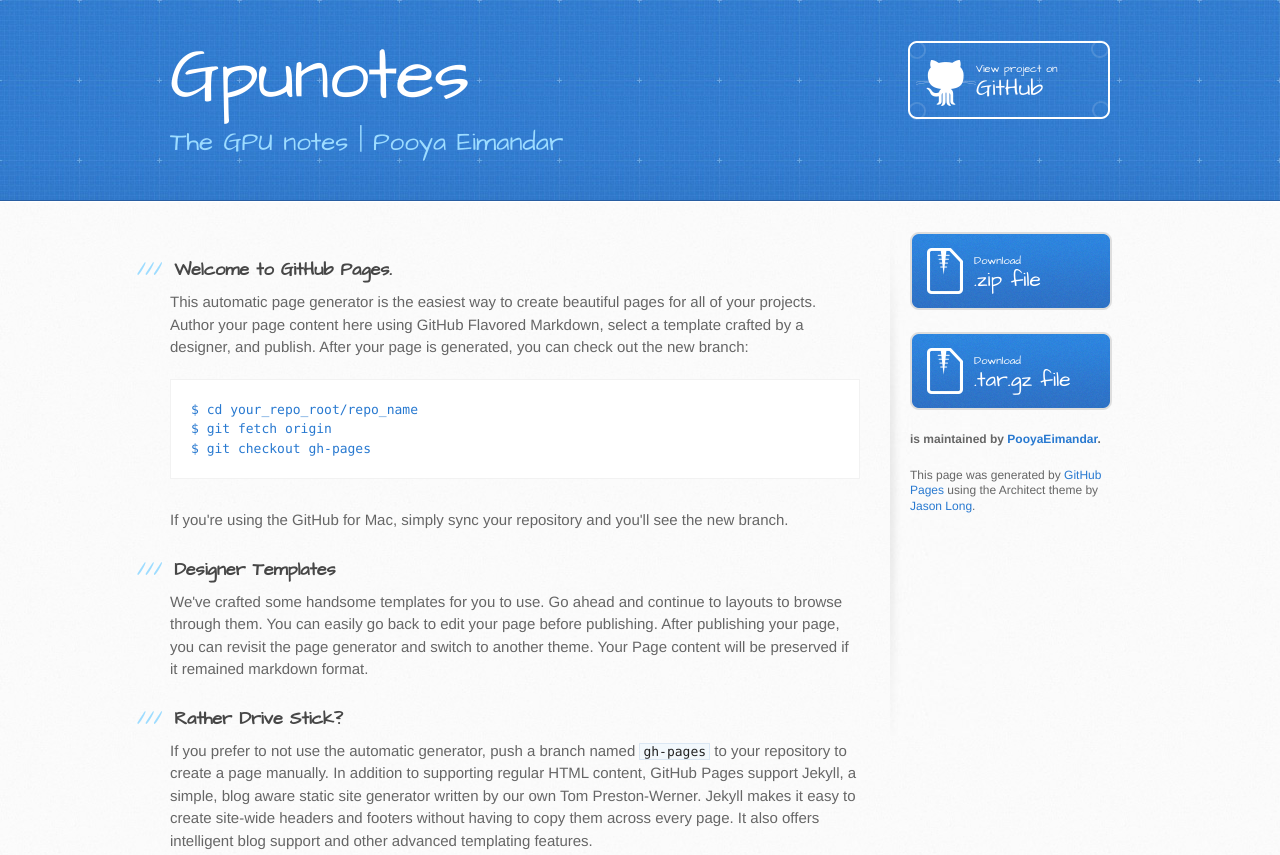
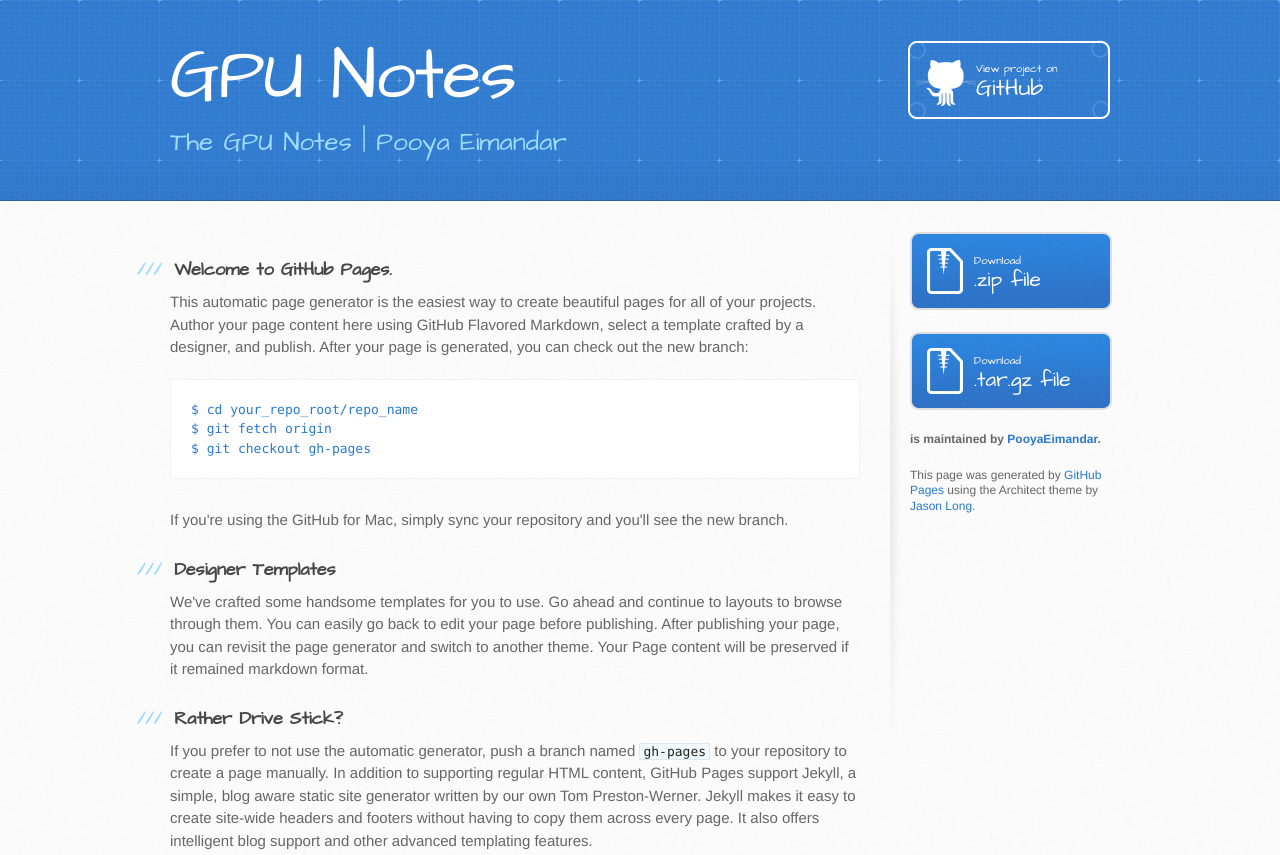
Before and after one commit to PooyaEimandar/GPUNotes, a plain HTML site: page index.html in a window 1280 px wide. Shown: the top 855 px of the page. Drawn offline with Linux system fonts and the light colour scheme.

Commit message:
index.html
index.html updated

```diff
--- a/index.html
+++ b/index.html
@@ -19,8 +19,8 @@
   <body>
     <header>
       <div class="inner">
-        <h1>Gpunotes</h1>
-        <h2>The GPU notes | Pooya Eimandar</h2>
+        <h1>GPU Notes</h1>
+        <h2>The GPU Notes | Pooya Eimandar</h2>
         <a href="https://github.com/PooyaEimandar/GPUNotes" class="button"><small>View project on</small> GitHub</a>
       </div>
     </header>
```
